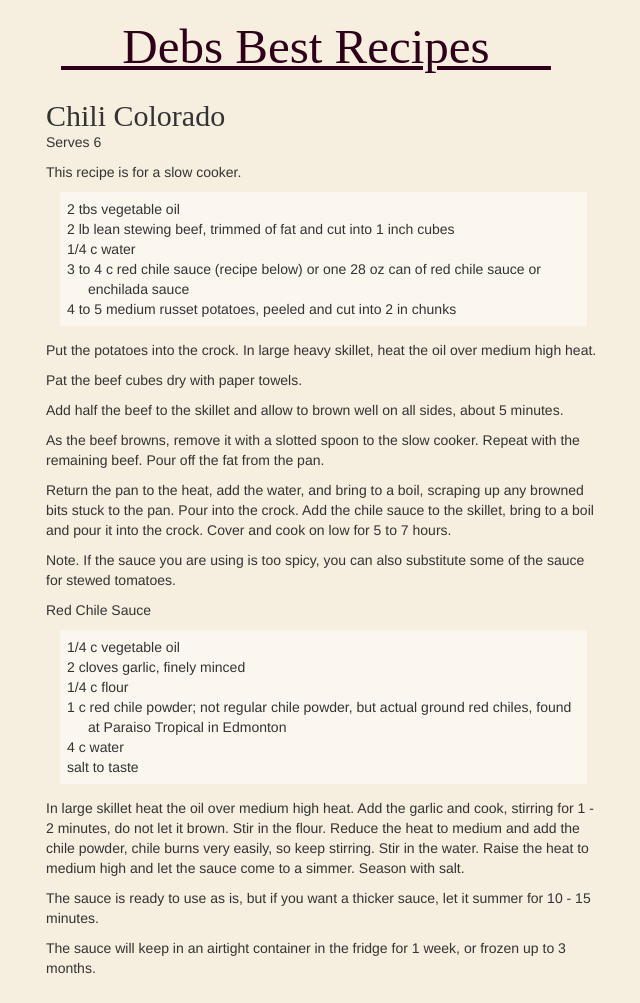
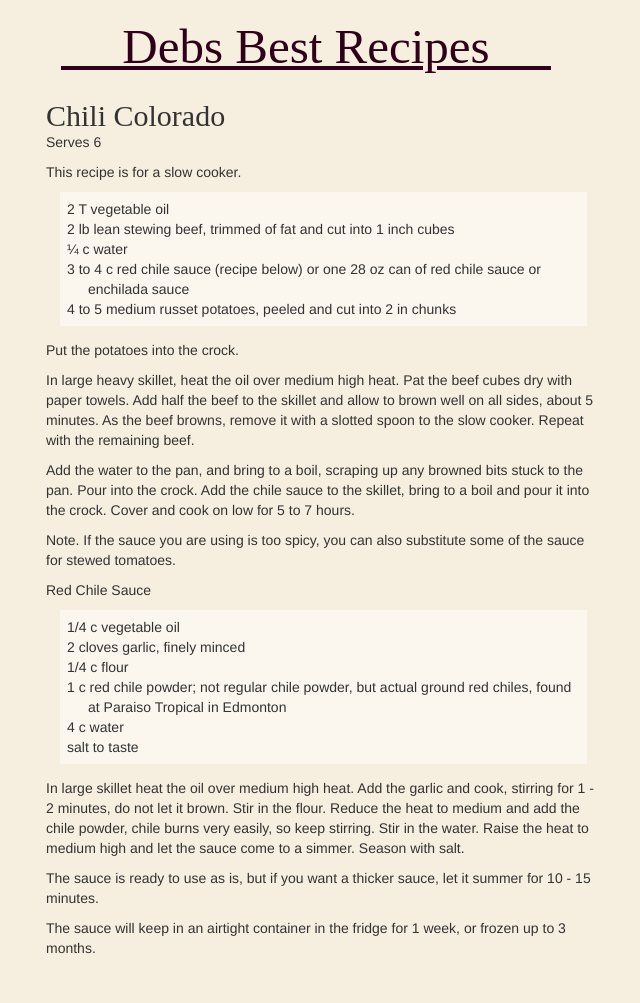
Before and after one commit to JonahBraun/debs-recipes, a Jekyll site: the page built from _posts/2011-04-01-chili-colorado.md, in a window 1280 px wide. Shown: the whole page, without its empty margins (9-649 px from the left). Built offline with Jekyll 4.4.1, drawn with Linux system fonts in a browser that asks for light colours; nearby versions of some CDN libraries; some web fonts are replaced; Markdown is read by kramdown in place of the engine named in the settings.

Commit message:
Update 2011-04-01-chili-colorado.md

```diff
--- a/_posts/2011-04-01-chili-colorado.md
+++ b/_posts/2011-04-01-chili-colorado.md
@@ -7,21 +7,17 @@ Serves 6
 
 This recipe is for a slow cooker.
 
-- 2 tbs vegetable oil
+- 2 T vegetable oil
 - 2 lb lean stewing beef, trimmed of fat and cut into 1 inch cubes
-- 1/4 c water
+- ¼ c water
 - 3 to 4 c red chile sauce (recipe below) or one 28 oz can of red chile sauce or enchilada sauce
 - 4 to 5 medium russet potatoes, peeled and cut into 2 in chunks
 
-Put the potatoes into the crock. In large heavy skillet, heat the oil over medium high heat.
+Put the potatoes into the crock.
 
-Pat the beef cubes dry with paper towels.
+In large heavy skillet, heat the oil over medium high heat. Pat the beef cubes dry with paper towels. Add half the beef to the skillet and allow to brown well on all sides, about 5 minutes. As the beef browns, remove it with a slotted spoon to the slow cooker. Repeat with the remaining beef.
 
-Add half the beef to the skillet and allow to brown well on all sides, about 5 minutes.
-
-As the beef browns, remove it with a slotted spoon to the slow cooker. Repeat with the remaining beef. Pour off the fat from the pan.
-
-Return the pan to the heat, add the water, and bring to a boil, scraping up any browned bits stuck to the pan. Pour into the crock. Add the chile sauce to the skillet, bring to a boil and pour it into the crock. Cover and cook on low for 5 to 7 hours.
+Add the water to the pan, and bring to a boil, scraping up any browned bits stuck to the pan. Pour into the crock. Add the chile sauce to the skillet, bring to a boil and pour it into the crock. Cover and cook on low for 5 to 7 hours.
 
 Note. If the sauce you are using is too spicy, you can also substitute some of the sauce for stewed tomatoes.
 
```
